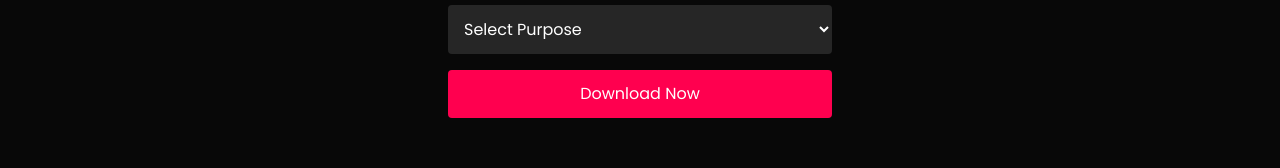
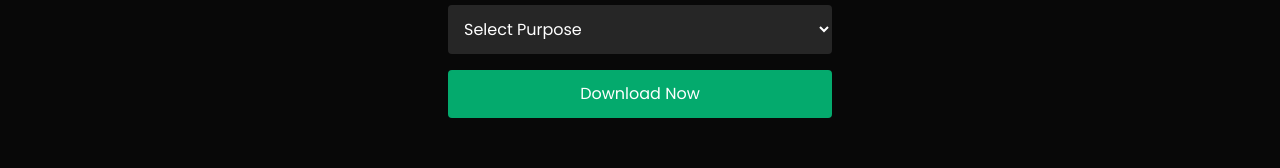
Before and after one commit to debasish-barman-0011/Portfolio, a React (Vite) app in the folder client/: page /download-resume in a window 1280 px wide. Shown: the part 279-447 px from the top of the page. Built offline with nearby package versions, Linux system fonts and the light colour scheme; no server answers.

Commit message:
UI Updated, need more upgradation

```diff
--- a/client/src/pages/DownloadResume.jsx
+++ b/client/src/pages/DownloadResume.jsx
@@ -24,7 +24,7 @@ const DownloadResume = () => {
           <option value="">Select Purpose</option>
           <option>Explore</option><option> Recruitment</option><option>Collaboration</option><option>IT Consultation</option><option>Group Project</option><option>Others</option>
         </select>
-        <button type="submit" className="bg-[#ff004f] w-full py-3 rounded">Download Now</button>
+        <button type="submit" className="bg-[#04aa6d] w-full py-3 rounded">Download Now</button>
       </form>
     </div>
   );
```
